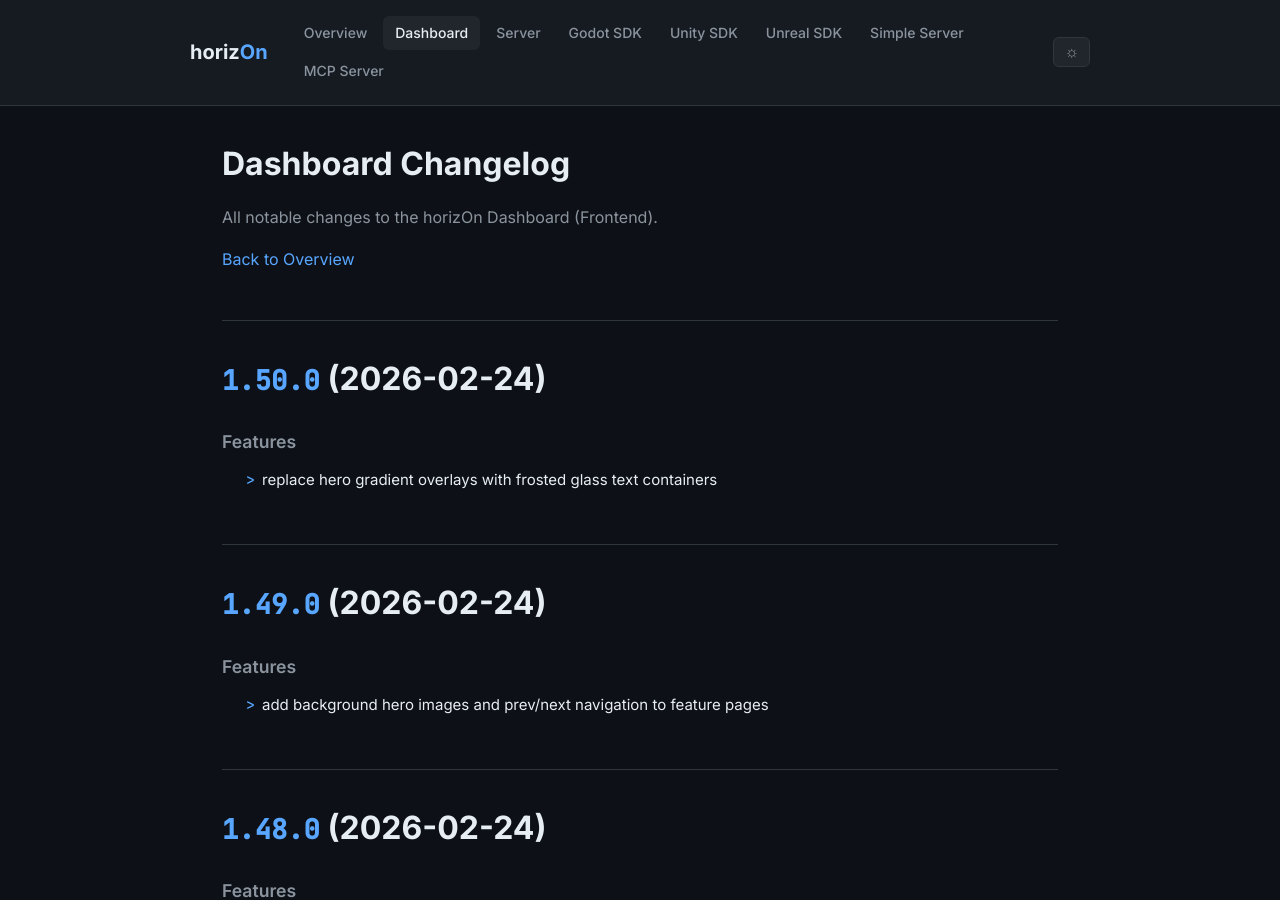
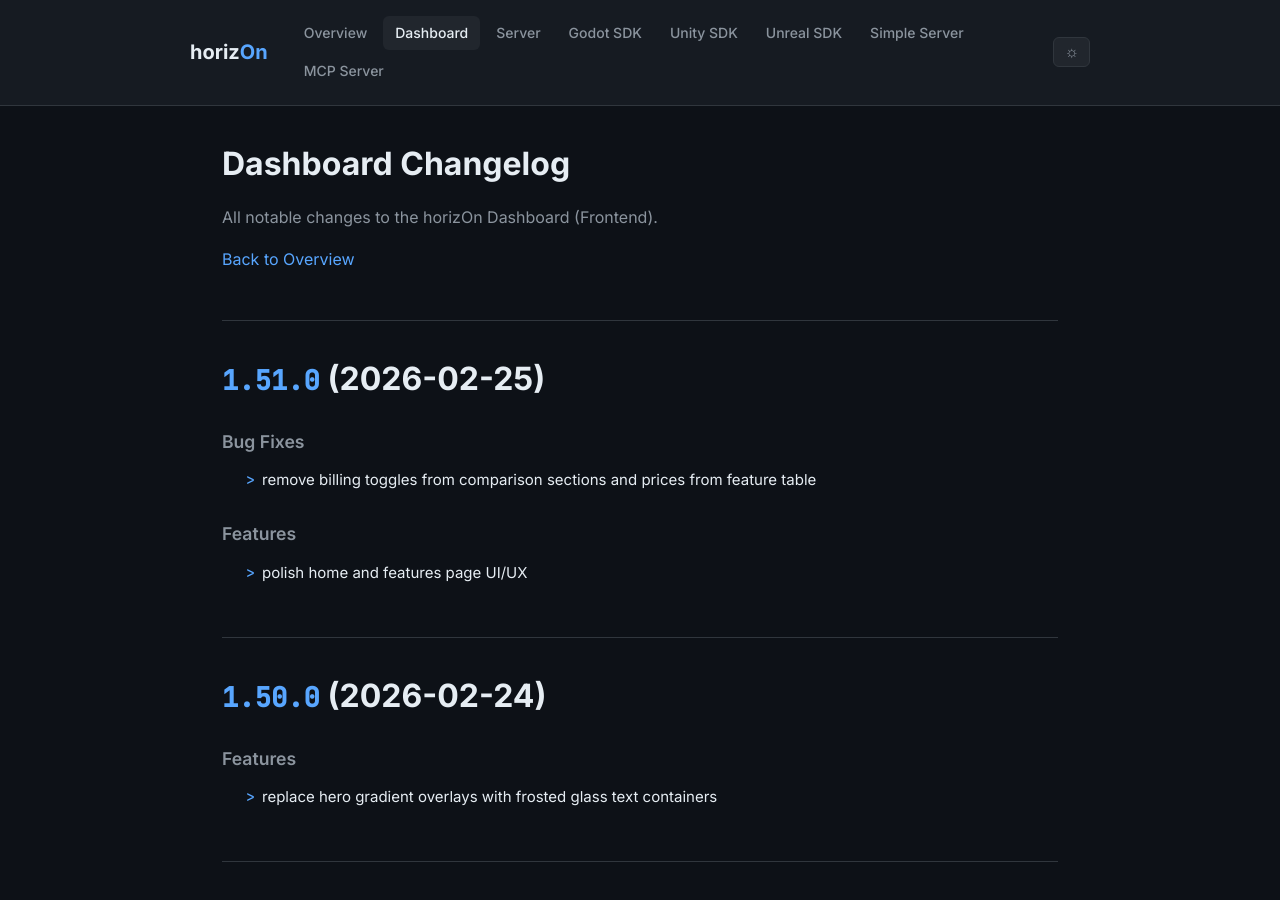
Before and after one commit to ProjectMakersDE/horizOn-Changelog, a Jekyll site: the page built from dashboard-changelog.md, in a window 1280 px wide and 900 px high. Built offline with Jekyll 4.4.1, drawn with Linux system fonts in a browser that asks for light colours.

Commit message:
chore: sync changelogs [skip ci]

```diff
--- a/dashboard-changelog.md
+++ b/dashboard-changelog.md
@@ -8,6 +8,18 @@ title: Dashboard Changelog
 All notable changes to the horizOn Dashboard (Frontend).
 
 [Back to Overview](.)
+
+# [1.51.0](https://github.com/ProjectMakersDE/horizOn-Dashboard/compare/v1.50.0...v1.51.0) (2026-02-25)
+
+
+### Bug Fixes
+
+* remove billing toggles from comparison sections and prices from feature table ([6dc6213](https://github.com/ProjectMakersDE/horizOn-Dashboard/commit/6dc62134d9f3c16837855d5f0ebd5d473e7cbacf))
+
+
+### Features
+
+* polish home and features page UI/UX ([3671d91](https://github.com/ProjectMakersDE/horizOn-Dashboard/commit/3671d91993c8ee2a08d3e11d7149e65aafb647fe))
 
 # [1.50.0](https://github.com/ProjectMakersDE/horizOn-Dashboard/compare/v1.49.0...v1.50.0) (2026-02-24)
 
```
Also changed, not shown: index.md (+1 -1 lines).
